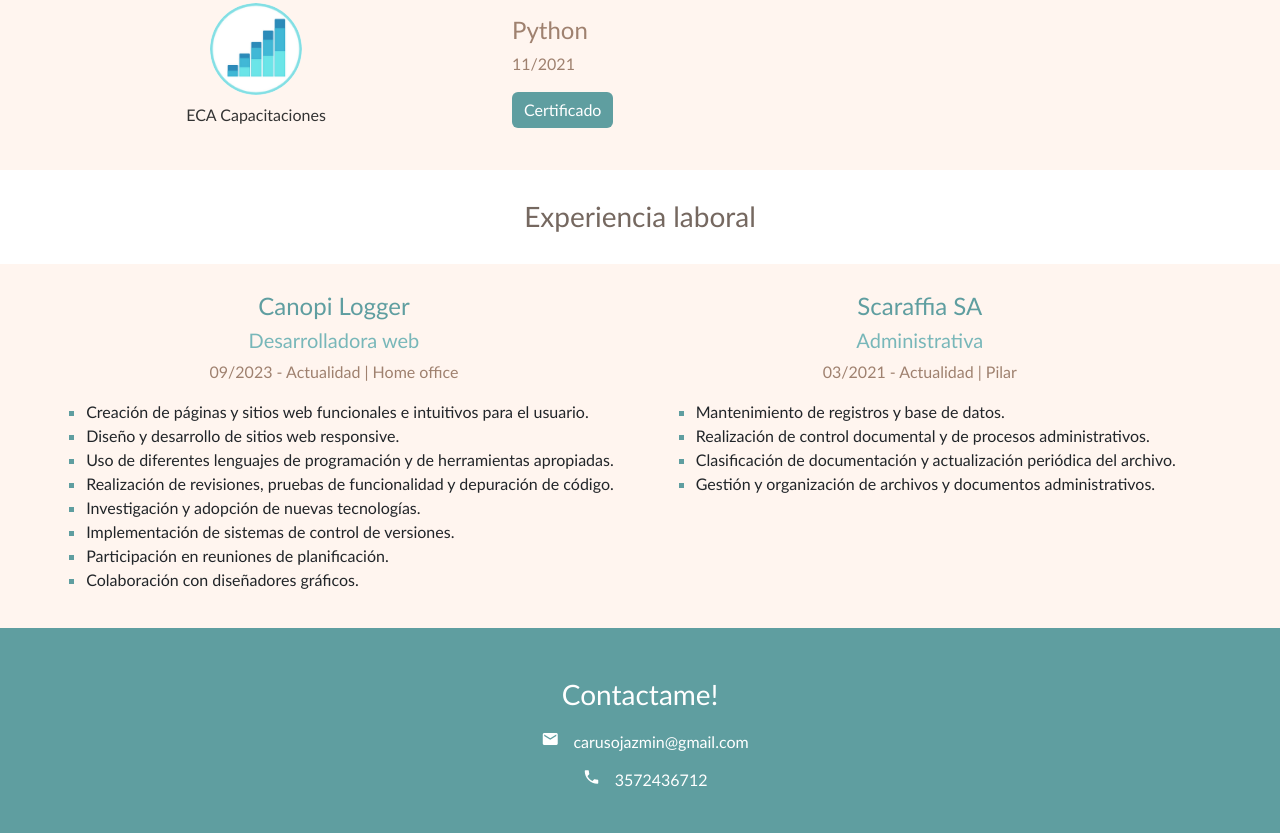
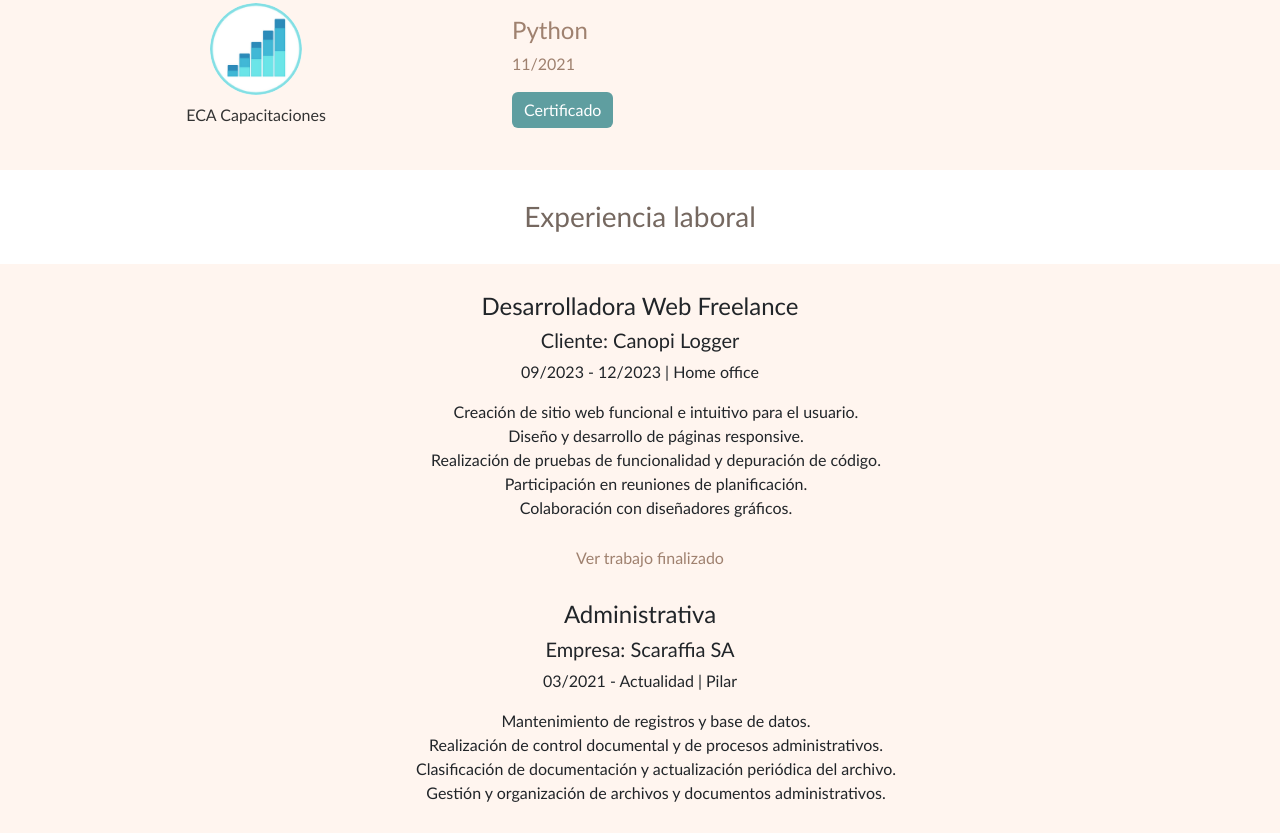
Before and after one commit to JazminCaruso/miPortfolio, a plain HTML site: page pages/formacion.html in a window 1280 px wide. Shown: the part 1467-2300 px from the top of the page. Drawn offline with nearby package versions, Linux system fonts and the light colour scheme.

Commit message:
actualizacion

```diff
--- a/css/formacion.css
+++ b/css/formacion.css
@@ -143,21 +143,20 @@ color: #333;
 .experiencia {
     background-color: #fff5ef;
     font-family:'Gill Sans', 'Gill Sans MT', Calibri, 'Trebuchet MS', sans-serif;
+    text-align: center;
+    padding-bottom: 20px;
 }
 
 .tituloExperiencia{
     padding: 30px;
     background-color: #fff;
-    text-align: center;
     color: #756860;
     font-weight:550;
 }
 
 .misExperiencias{
     padding: 20px;
-    display: flex;
     justify-content: center;
-
 }
 
 @media (max-width: 768px) {
@@ -191,7 +190,7 @@ color: #333;
 }
 
 ::marker{
-    color: cadetblue;
+    color: rgba(255, 255, 255, 0);
 }
 
 /* ----------------- contacto -------------- */
--- a/pages/formacion.html
+++ b/pages/formacion.html
@@ -201,24 +201,21 @@
         <section class="experiencia">
             <h3 class="tituloExperiencia">Experiencia laboral</h3>
             <div class="misExperiencias">
-                <div>
-                    <h4>Canopi Logger</h4>
-                    <h5>Desarrolladora web</h5>
-                    <p>09/2023 - Actualidad  |  Home office</p>
+                    <h4>Desarrolladora Web Freelance</h4>
+                    <h5>Cliente: Canopi Logger</h5>
+                    <p>09/2023 - 12/2023  |  Home office</p>
                     <ul class="lista">
-                        <li>Creación de páginas y sitios web funcionales e intuitivos para el usuario.</li>
-                        <li>Diseño y desarrollo de sitios web responsive.</li>
-                        <li>Uso de diferentes lenguajes de programación y de herramientas apropiadas.</li>
-                        <li>Realización de revisiones, pruebas de funcionalidad y depuración de código.</li>
-                        <li>Investigación y adopción de nuevas tecnologías.</li>
-                        <li>Implementación de sistemas de control de versiones.</li>
+                        <li>Creación de sitio web funcional e intuitivo para el usuario.</li>
+                        <li>Diseño y desarrollo de páginas responsive.</li>
+                        <li>Realización de pruebas de funcionalidad y depuración de código.</li>
                         <li>Participación en reuniones de planificación.</li>
                         <li>Colaboración con diseñadores gráficos.</li>
                     </ul>
+                    <a class="nav-link" href="https://canopilogger.com.ar/" target="_blank">Ver trabajo finalizado</a>
                 </div>
                 <div>
-                    <h4>Scaraffia SA</h4>
-                    <h5>Administrativa</h5>
+                    <h4>Administrativa</h4>
+                    <h5>Empresa: Scaraffia SA</h5>
                     <p>03/2021 - Actualidad  |  Pilar</p>
                     <ul class="lista">
                         <li>Mantenimiento de registros y base de datos.</li>
```
Also changed, not shown: index.html (+1 -1 lines).
